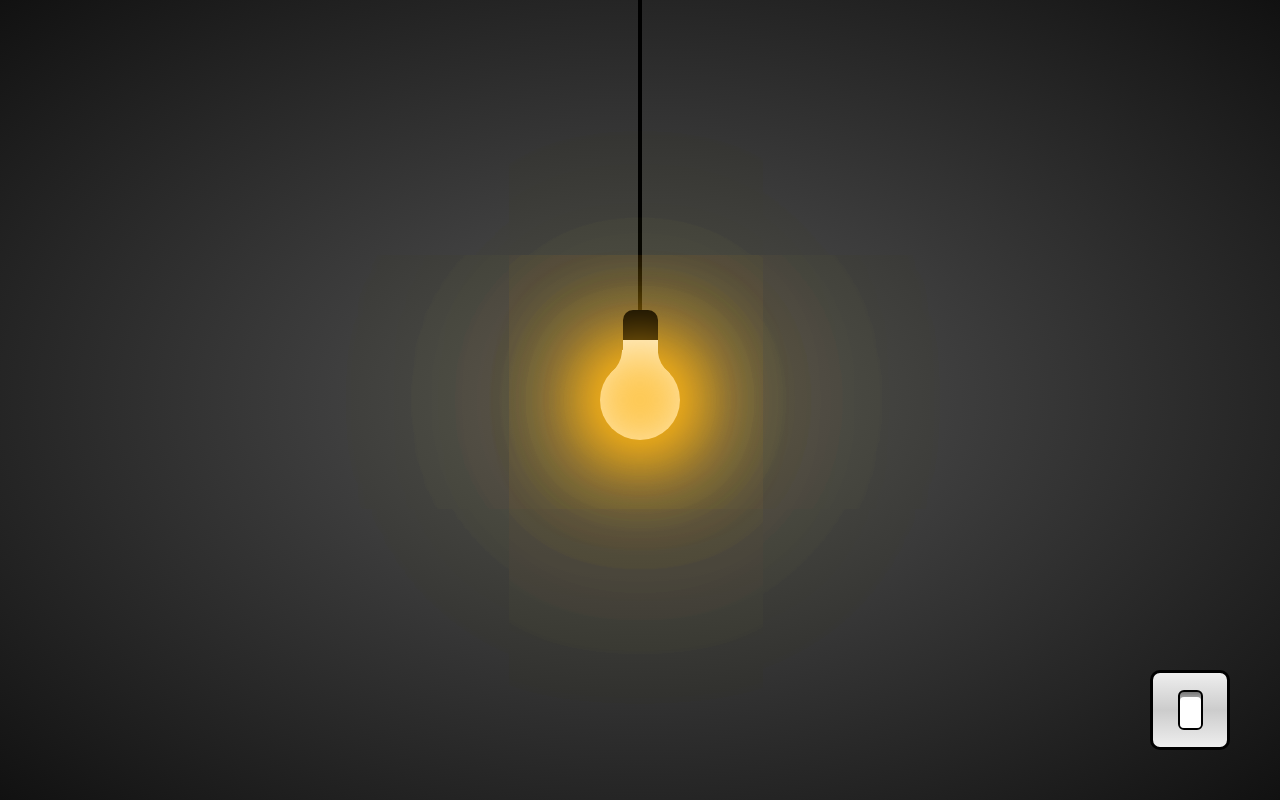
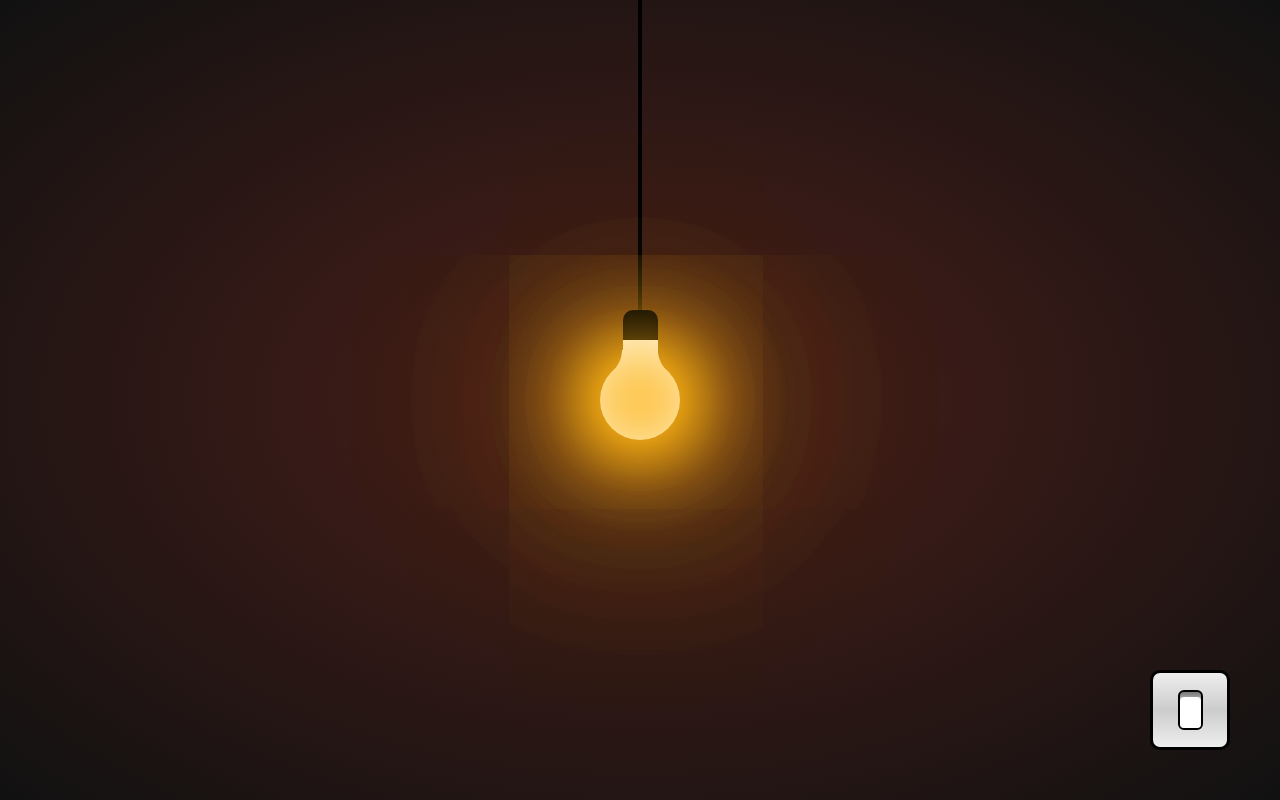
Before and after one commit to budianto24/bulb, a plain HTML site: page index.html in a window 1280 px wide. Both pictures are taken after a click on the element 1190 px from the left and 710 px from the top of the page. Drawn offline with Linux system fonts and the light colour scheme.

Commit message:
update color bulb

```diff
--- a/style.css
+++ b/style.css
@@ -13,7 +13,7 @@ body {
 }
 
 body.on {
-    background: radial-gradient(#555, #111);
+    background: radial-gradient(#4c1f1a, #111);
 }
 
 .blub {
```
